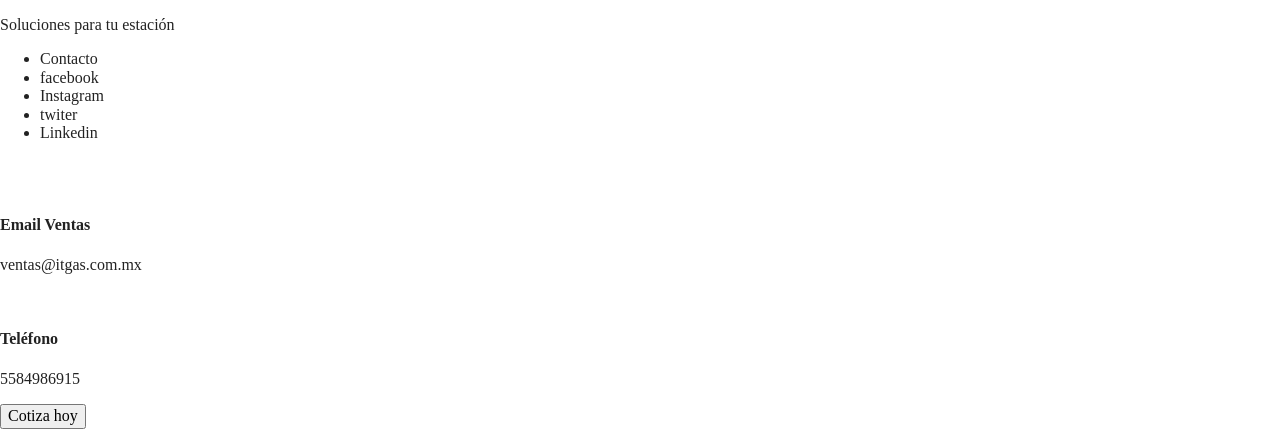
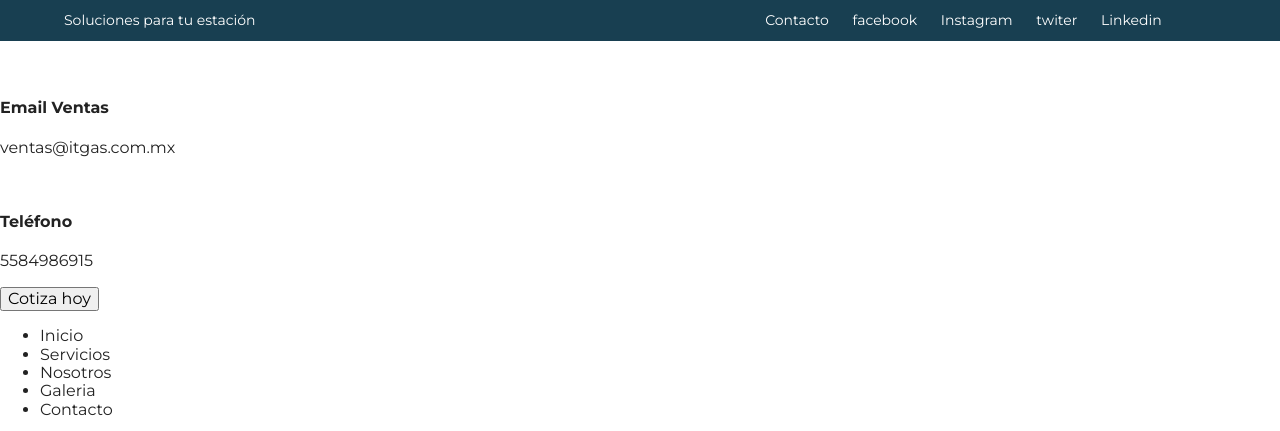
Before and after one commit to JerogZurcBacu/ITgas, a website built with Parcel: page index.html in a window 1280 px wide. Shown: the top 431 px of the page. Built offline with nearby package versions, Linux system fonts and the light colour scheme; files whose address does not match are found by name.

Commit message:
aztualizado banner
actualizado banner

```diff
--- a/css/main.css
+++ b/css/main.css
@@ -86,6 +86,76 @@ textarea {
 /* ==========================================================================
    Author's custom styles
    ========================================================================== */
+
+   /*Pre-styles*/
+
+body {
+  font-family: 'Montserrat', sans-serif;
+}
+.noventa  {
+  width: 90%;
+  margin: auto;
+  height: 100%;
+}
+   /*Start Header*/
+
+#banner {
+  width: 100%;
+  background-color: #183F51;
+  color: white;
+  height: 41px;
+  font-size: 14px;
+}
+#banner .noventa {
+  display: flex;
+  flex-direction: row;
+  justify-content: space-between;
+}
+#banner p {
+  width: 35%;
+  margin: auto 0;
+}
+#banner ul {
+  width: 40%;
+  margin: auto 0;
+}
+#redes_horizontal li {
+  display: inline;
+  margin: 0 10px;
+}
+
+   /*End header*/
+
+   /*Start About*/
+
+
+
+   /*End About*/
+
+   /*Start trabajos*/
+
+
+
+   /*End trabajos*/
+
+   /*Start blog*/
+
+
+
+   /*End blog*/
+
+   /*Start redes*/
+
+
+
+   /*End redes*/
+
+   /*Start footer*/
+
+
+
+   /*End footer*/
+
 
 /* ==========================================================================
    Helper classes
--- a/index.html
+++ b/index.html
@@ -18,21 +18,24 @@
 
   <link rel="stylesheet" href="css/normalize.css">
   <link rel="stylesheet" href="css/main.css">
-
+  <link rel="preconnect" href="https://fonts.gstatic.com">
+  <link href="https://fonts.googleapis.com/css2?family=Montserrat:wght@300;400;700&display=swap" rel="stylesheet">
   <meta name="theme-color" content="#fafafa">
 </head>
 
 <body>
 <header>
   <div id="banner">
+    <div class="noventa">
     <p>Soluciones para tu estación</p>
-    <ul>
+    <ul id="redes_horizontal">
       <li>Contacto</li>
       <li>facebook</li>
       <li>Instagram</li>
       <li>twiter</li>
       <li>Linkedin</li>
     </ul>
+  </div>
   </div>
   <div id="logo_contacto">
     <div id="logo">
```
